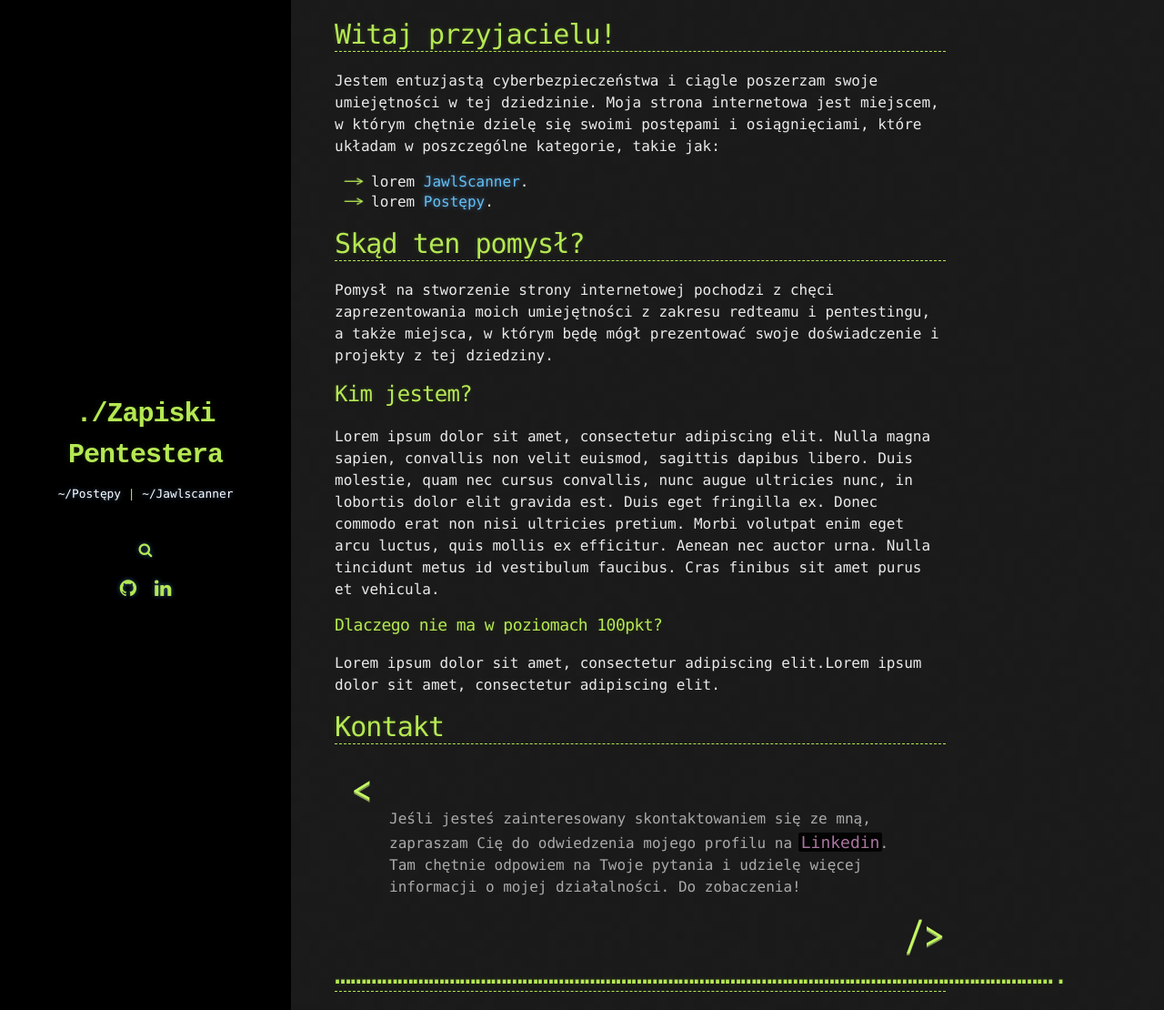
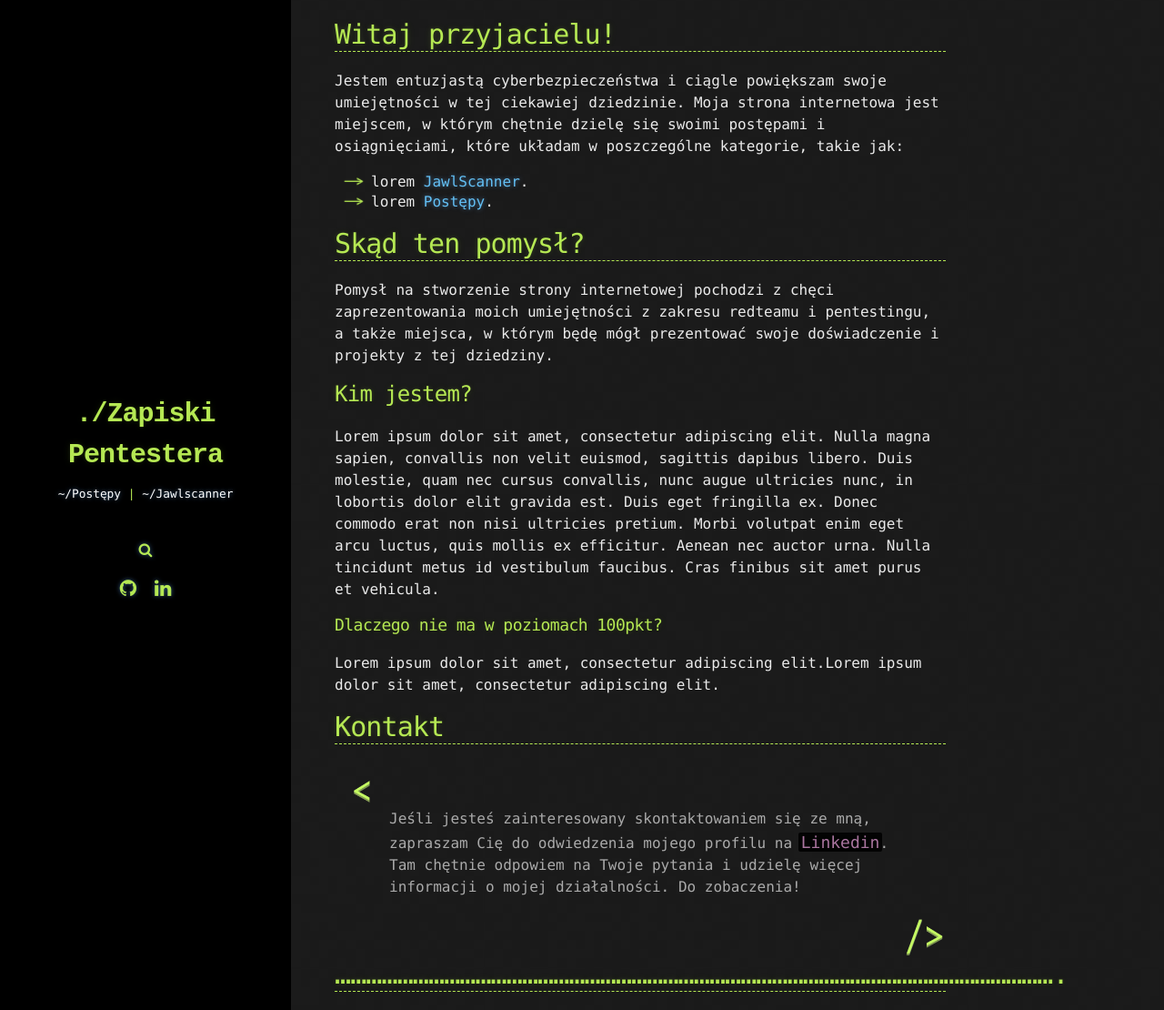
Before and after one commit to Cyberjali/Cyberjali.github.io, a Jekyll site: the page built from _pages/index.md, in a window 1280 px wide and 1110 px high. Shown: the whole window at 91% size. Built offline with Jekyll 4.4.1, drawn with Linux system fonts in a browser that asks for light colours; comment, search, counter and statistics services are not loaded.

Commit message:
Update index.md

```diff
--- a/_pages/index.md
+++ b/_pages/index.md
@@ -4,7 +4,7 @@ layout: default
 
 # Witaj przyjacielu!
 
-Jestem entuzjastą cyberbezpieczeństwa i ciągle poszerzam swoje umiejętności w tej dziedzinie. Moja strona internetowa jest miejscem, w którym chętnie dzielę się swoimi postępami i osiągnięciami, które układam w poszczególne kategorie, takie jak:
+Jestem entuzjastą cyberbezpieczeństwa i ciągle powiększam swoje umiejętności w tej ciekawiej dziedzinie. Moja strona internetowa jest miejscem, w którym chętnie dzielę się swoimi postępami i osiągnięciami, które układam w poszczególne kategorie, takie jak:
 
 * lorem
 [JawlScanner](./Jawlscanner.md).
```
